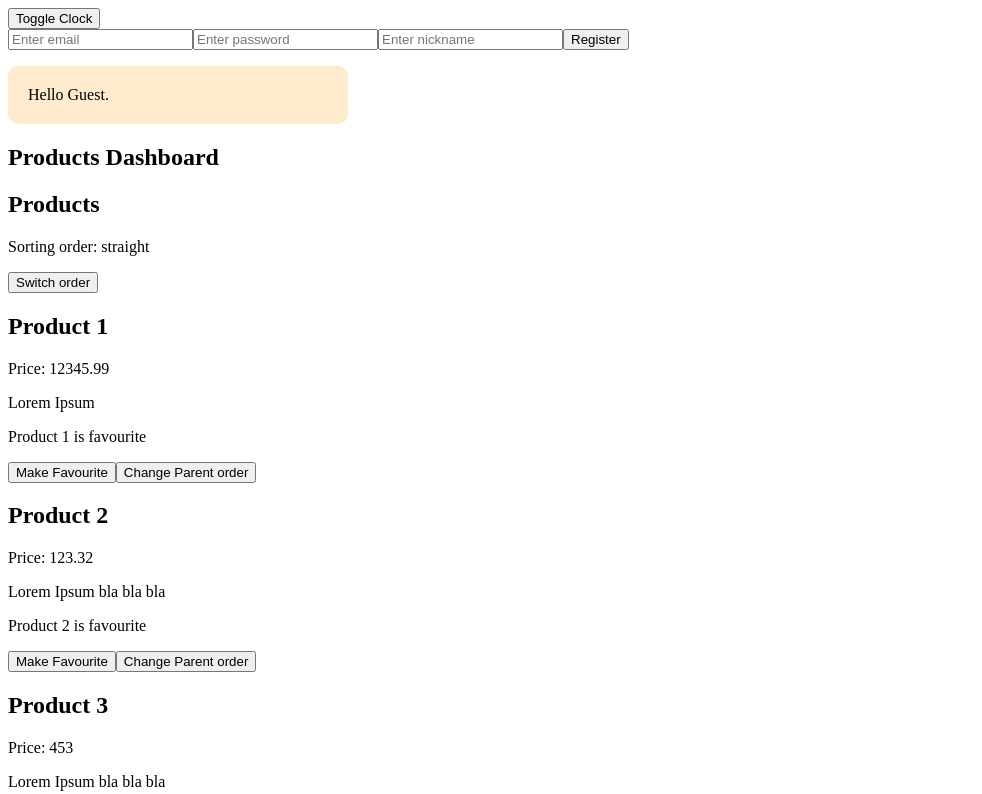
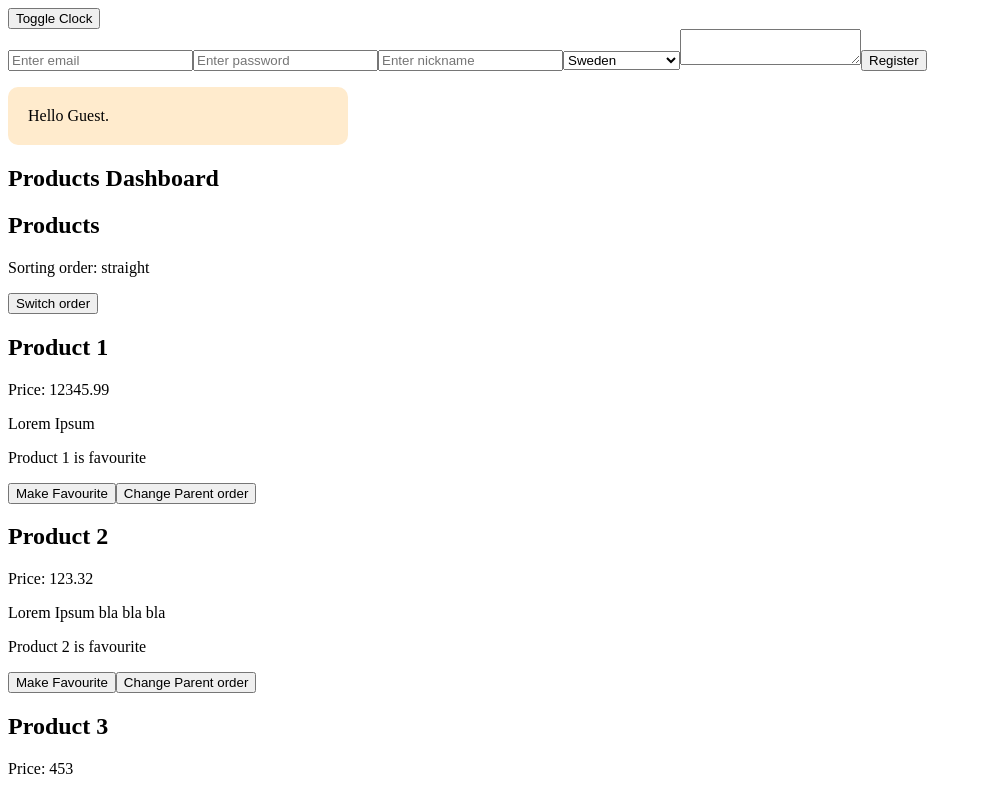
Before and after one commit to Illia-11/react-lessons2, a React (Vite) app: page / in a window 1280 px wide. Shown: the top 794 px of the page, without its empty margins (0-982 px from the left). Built offline with nearby package versions, Linux system fonts and the light colour scheme.

Commit message:
Add basic universal form onChange handle

```diff
--- a/src/components/RegistrationFrom/index.jsx
+++ b/src/components/RegistrationFrom/index.jsx
@@ -9,6 +9,8 @@
     email: "",
     password: "",
     nickname: "",
+    country: "SWE",
+    comment: "",
   };
 
   hadnleSubmit = (e) => {
@@ -54,8 +56,14 @@
     });
   };
 
+  handleChange = ({ target: { value, name } }) => {
+    this.setState({
+      [name]: value,
+    });
+  };
+
   render() {
-    const { email, password, nickname } = this.state;
+    const { email, password, nickname, country, comment } = this.state;
     return (
       <form onSubmit={this.hadnleSubmit}>
         <input
@@ -63,22 +71,29 @@
           name="email"
           placeholder="Enter email"
           value={email}
-          onChange={this.hadnleEmailChange}
+          onChange={this.handleChange}
         />
         <input
           type="password"
           name="password"
           placeholder="Enter password"
           value={password}
-          onChange={this.handlePasswordChange}
+          onChange={this.handleChange}
         />
         <input
           type="text"
           name="nickname"
           placeholder="Enter nickname"
           value={nickname}
-          onChange={this.handleNicknameChange}
+          onChange={this.handleChange}
         />
+        <select name="country" value={country} onChange={this.handleChange}>
+          <option value="UA">Ukraine</option>
+          <option value="UK">United Kingdom</option>
+          <option value="SWE">Sweden</option>
+          <option value="GE">Georgia</option>
+        </select>
+        <textarea name="comment" value={comment} onChange={this.handleChange} />
         <button>Register</button>
       </form>
     );
```
